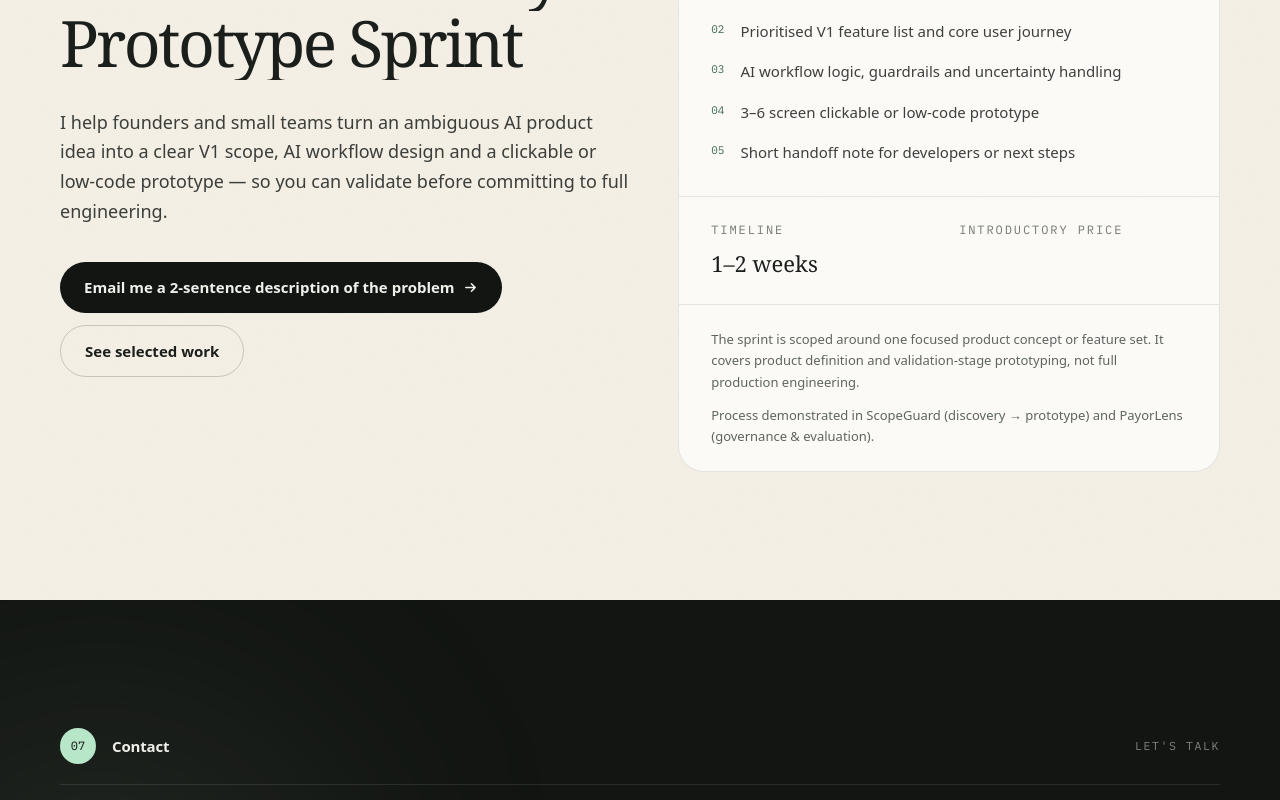
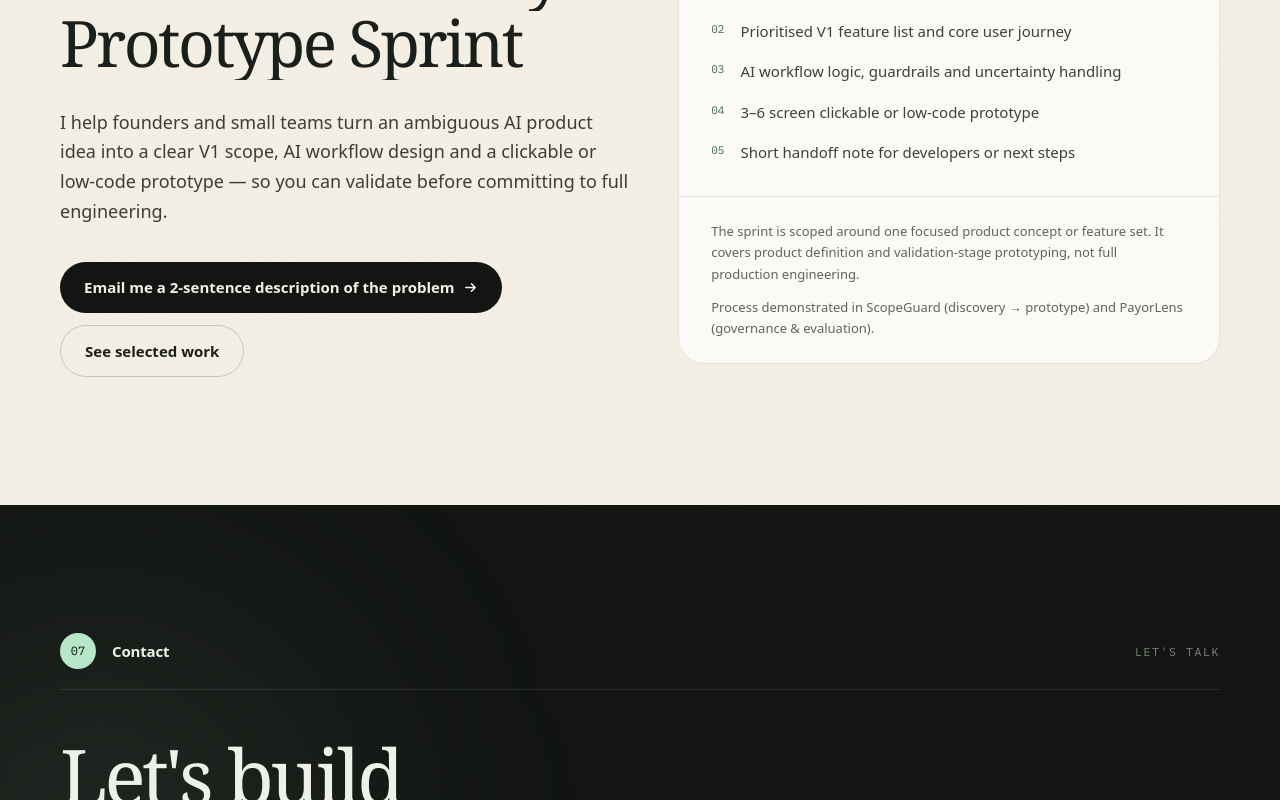
Before and after one commit to halley2904/portfolio, a Next.js app in the folder halley/: page / in a window 1280 px wide. Shown: the part 8259-9059 px from the top of the page. Built offline with nearby package versions, Linux system fonts and the light colour scheme.

Commit message:
Remove pricing panel from freelance offer section

```diff
--- a/halley/app/page.tsx
+++ b/halley/app/page.tsx
@@ -239,16 +239,6 @@ export default function Home() {
                   ))}
                 </ol>
               </div>
-              <div className="grid grid-cols-2 gap-5 border-t border-txt/10 px-7 py-6 md:px-8">
-                <div>
-                  <p className="eyebrow text-txt-faint">Timeline</p>
-                  <p className="mt-2 font-serif text-[22px] text-txt">{offer.timeline}</p>
-                </div>
-                <div>
-                  <p className="eyebrow text-txt-faint">Introductory price</p>
-                  <p className="mt-2 font-serif text-[20px] leading-tight text-txt">{offer.price}</p>
-                </div>
-              </div>
               <div className="border-t border-txt/10 px-7 py-6 md:px-8">
                 <p className="text-[13px] leading-relaxed text-txt-muted">{offer.note}</p>
                 <p className="mt-3 text-[13px] leading-relaxed text-txt-muted">{offer.evidence}</p>
```
